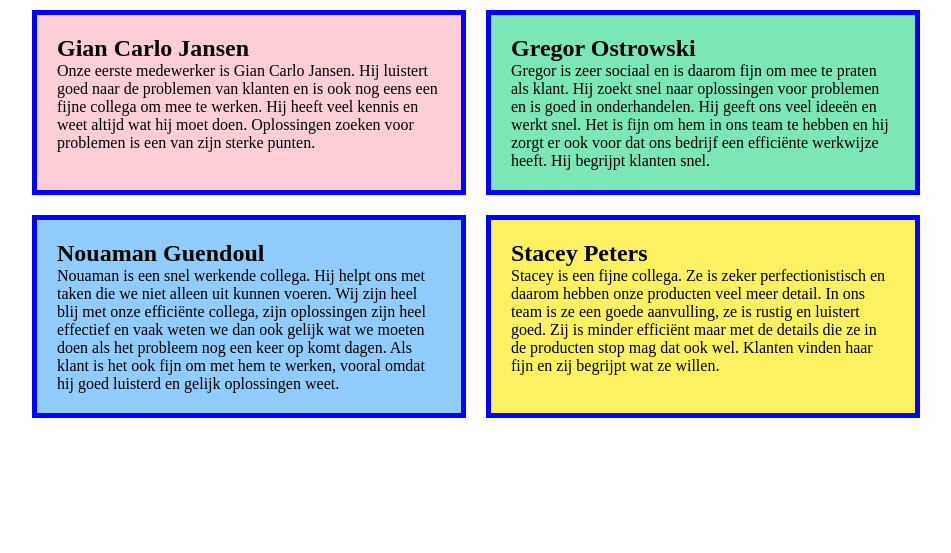
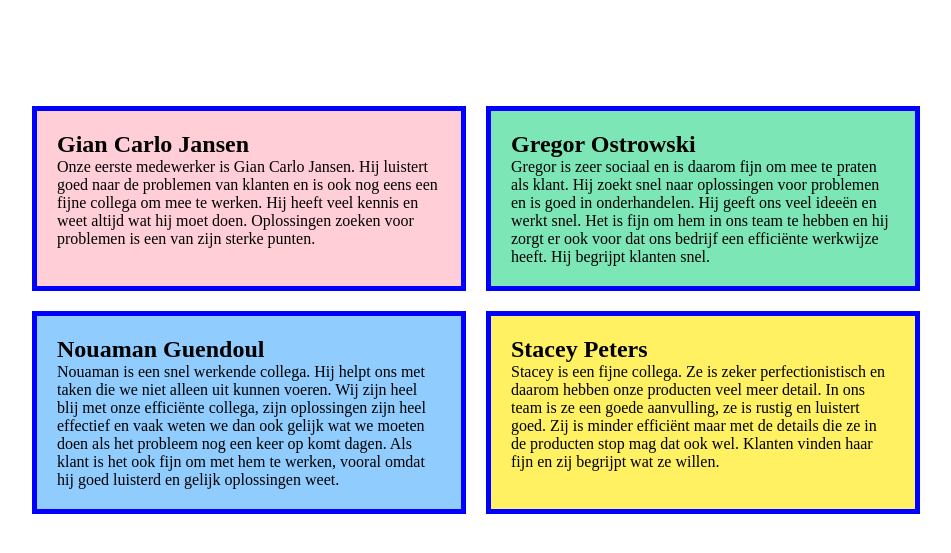
Before and after one commit to NouamanGuendoul/project-3, a PHP site: page /medewerkers/medewerkers.php in a window 1280 px wide. Shown: the part 40-593 px from the top of the page, without its empty margins (164-1115 px from the left). Run offline with PHP 8.4, Linux system fonts and the light colour scheme.

Commit message:
position update

```diff
--- a/webpage/medewerkers/medewerkers.css
+++ b/webpage/medewerkers/medewerkers.css
@@ -46,3 +46,6 @@ body{
     display: flex;
     justify-content: center;
 }
+#medewerkers-main{
+   margin-top: 12vh;
+}
```
